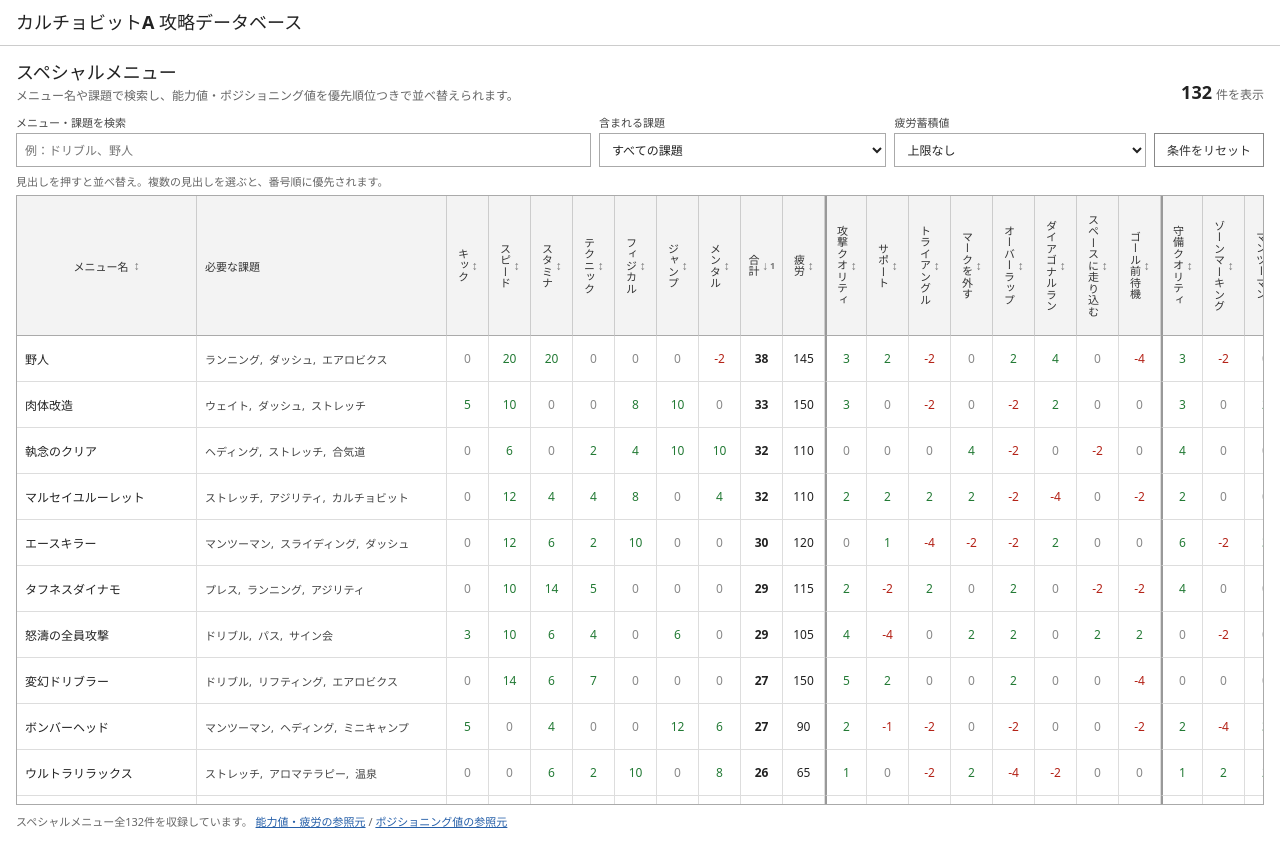
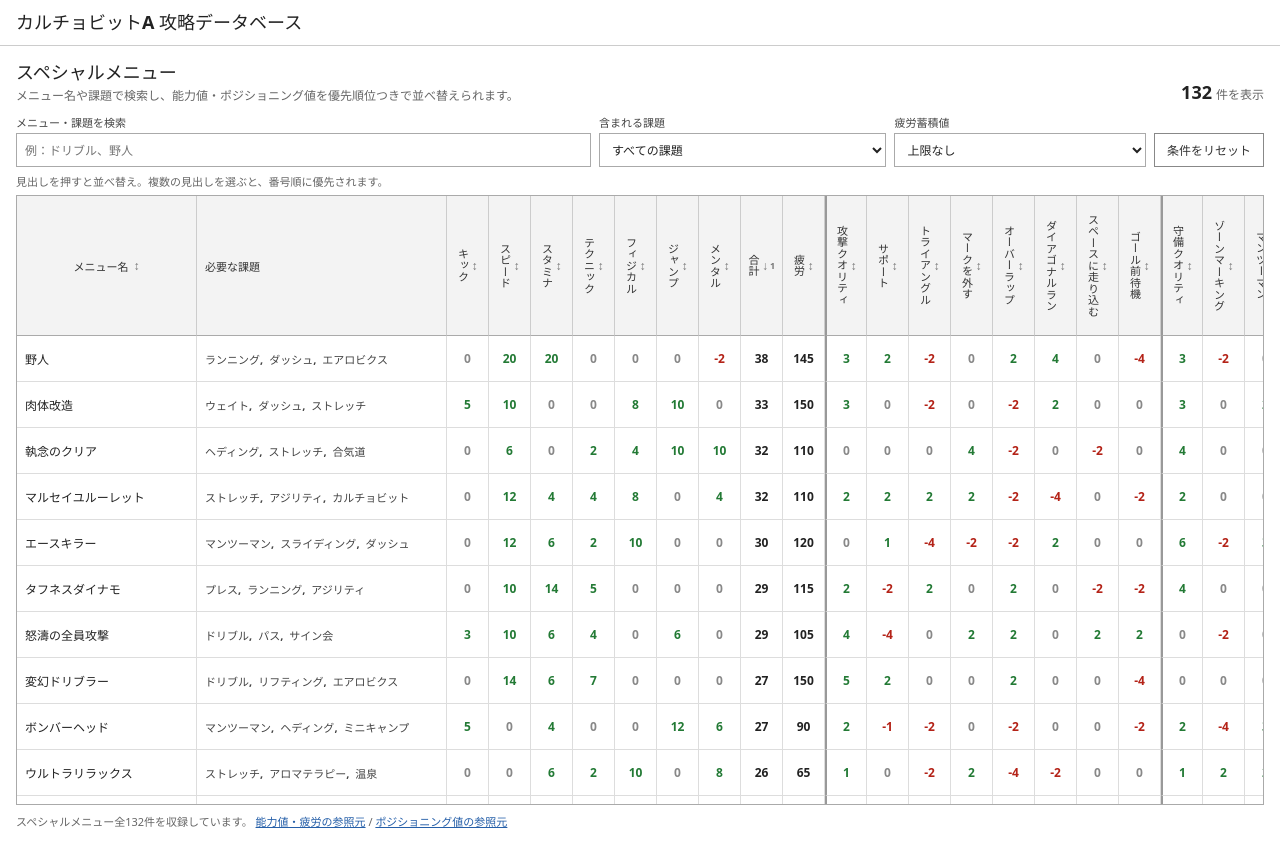
Before and after one commit to gonchiman/calciobit, a React (Vite) app: page / in a window 1280 px wide. Built offline with nearby package versions, Linux system fonts and the light colour scheme.

Commit message:
テーブルと数値のフォントウェイトを強化

```diff
--- a/src/App.css
+++ b/src/App.css
@@ -168,6 +168,7 @@ table {
   border-collapse: separate;
   border-spacing: 0;
   font-size: 12px;
+  font-weight: 600;
 }
 
 th {
@@ -181,6 +182,7 @@ th {
   background: var(--header);
   color: #333;
   font-size: 11px;
+  font-weight: 700;
   text-align: center;
   white-space: nowrap;
 }
@@ -304,6 +306,7 @@ tbody tr:hover td:first-child {
 .number-value,
 .total-value {
   font-variant-numeric: tabular-nums;
+  font-weight: 700;
 }
 
 .number-value.positive {
```
